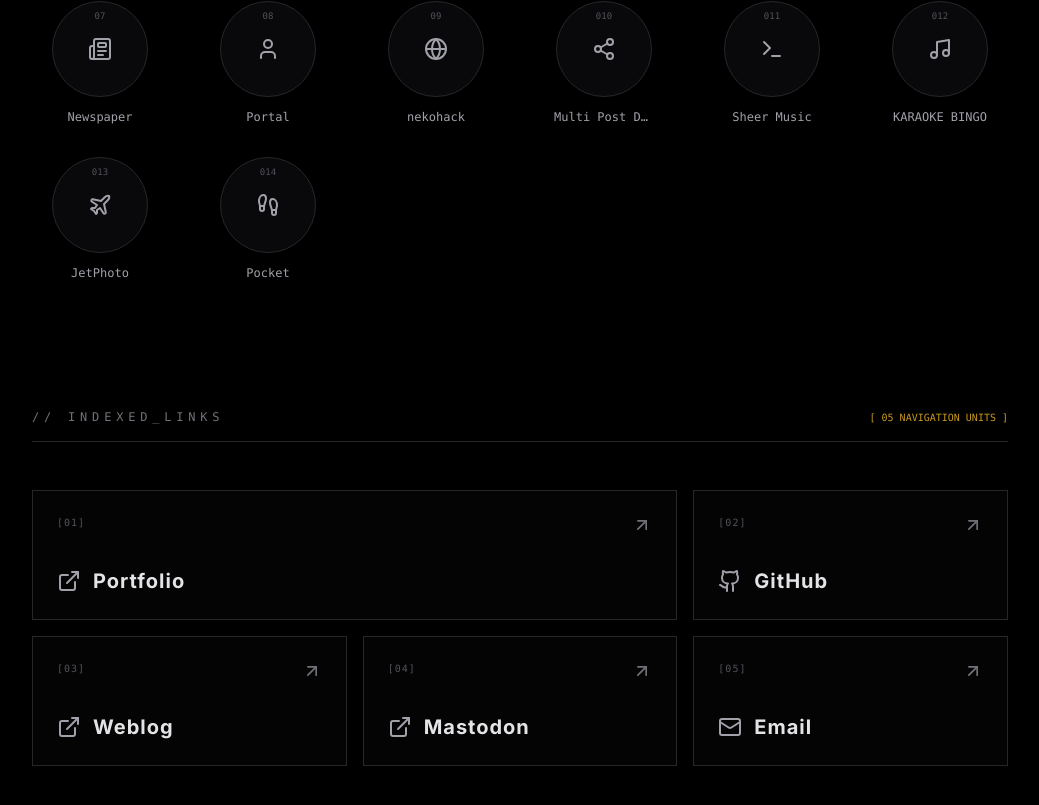
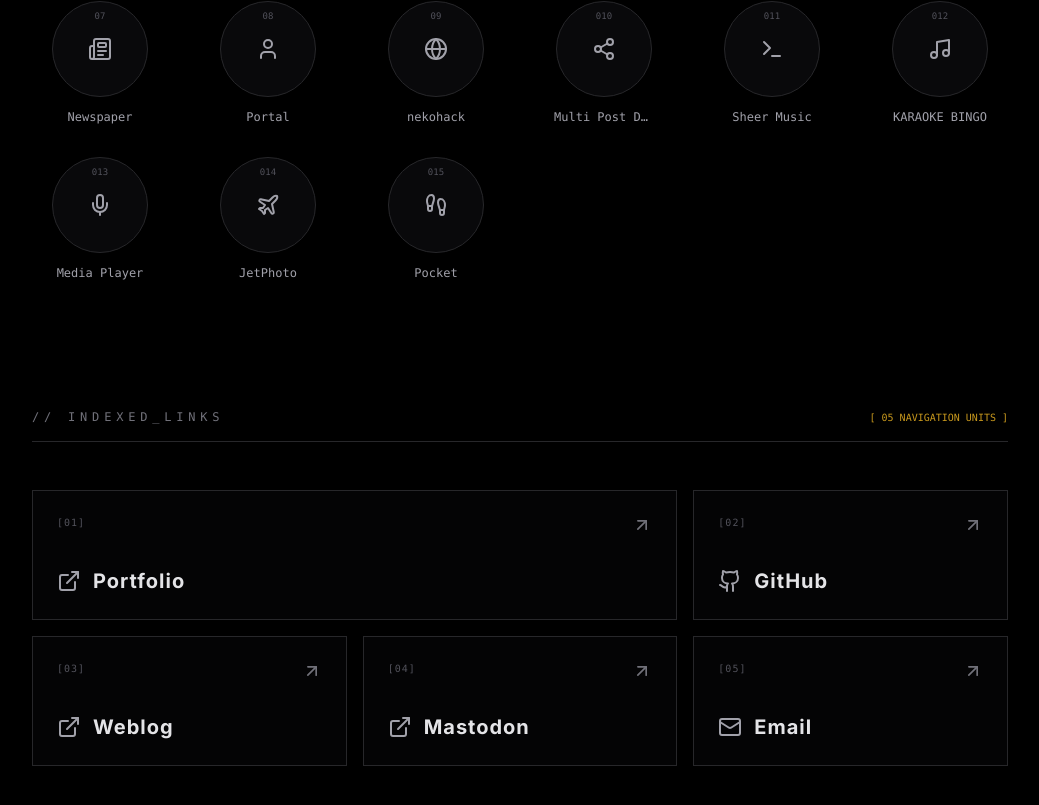
Before and after one commit to nekohack/portal, a Next.js app: page / in a window 1280 px wide. Shown: the part 1221-2026 px from the top of the page, without its empty margins (120-1159 px from the left). Built offline with nearby package versions, Linux system fonts and the light colour scheme.

Commit message:
Media Player（秘密の推し曲ライブラリ）を追加

```diff
--- a/app/page.tsx
+++ b/app/page.tsx
@@ -1,4 +1,5 @@
 import { ThemeToggle } from "@/components/theme-toggle";
+import { Mic } from "lucide-react";
 import {
   ChartNoAxesCombined,
   ExternalLink,
@@ -99,6 +100,12 @@
       desc: "Interactive Tool",
       icon: <Music className="h-6 w-6" />,
       href: "https://karaoke-bingo.nekohack.me/",
+    },
+    {
+      name: "Media Player",
+      desc: "Music Library",
+      icon: <Mic className="h-6 w-6" />,
+      href: "https://media-player.nekohack.me/",
     },
     {
       name: "JetPhoto",
```
